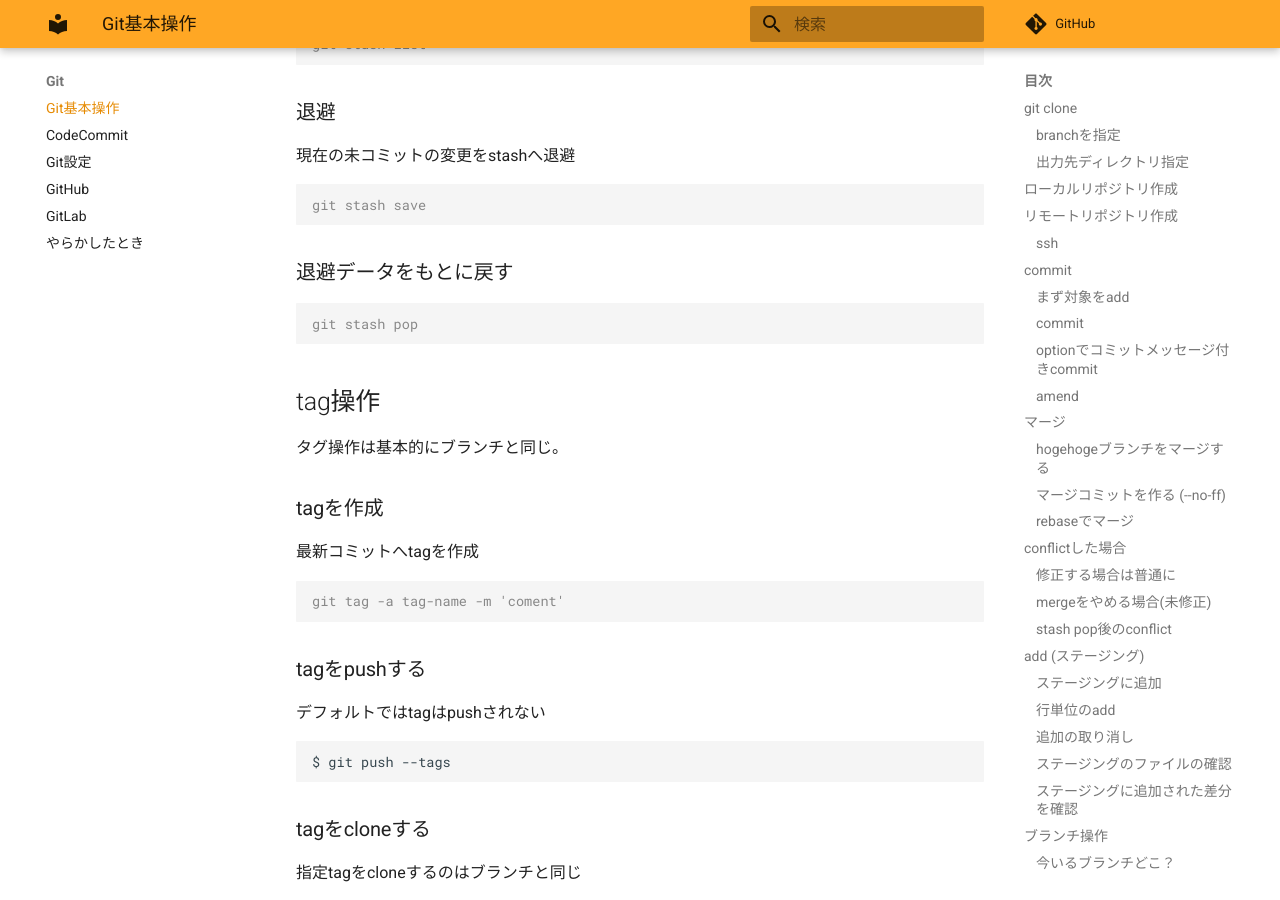
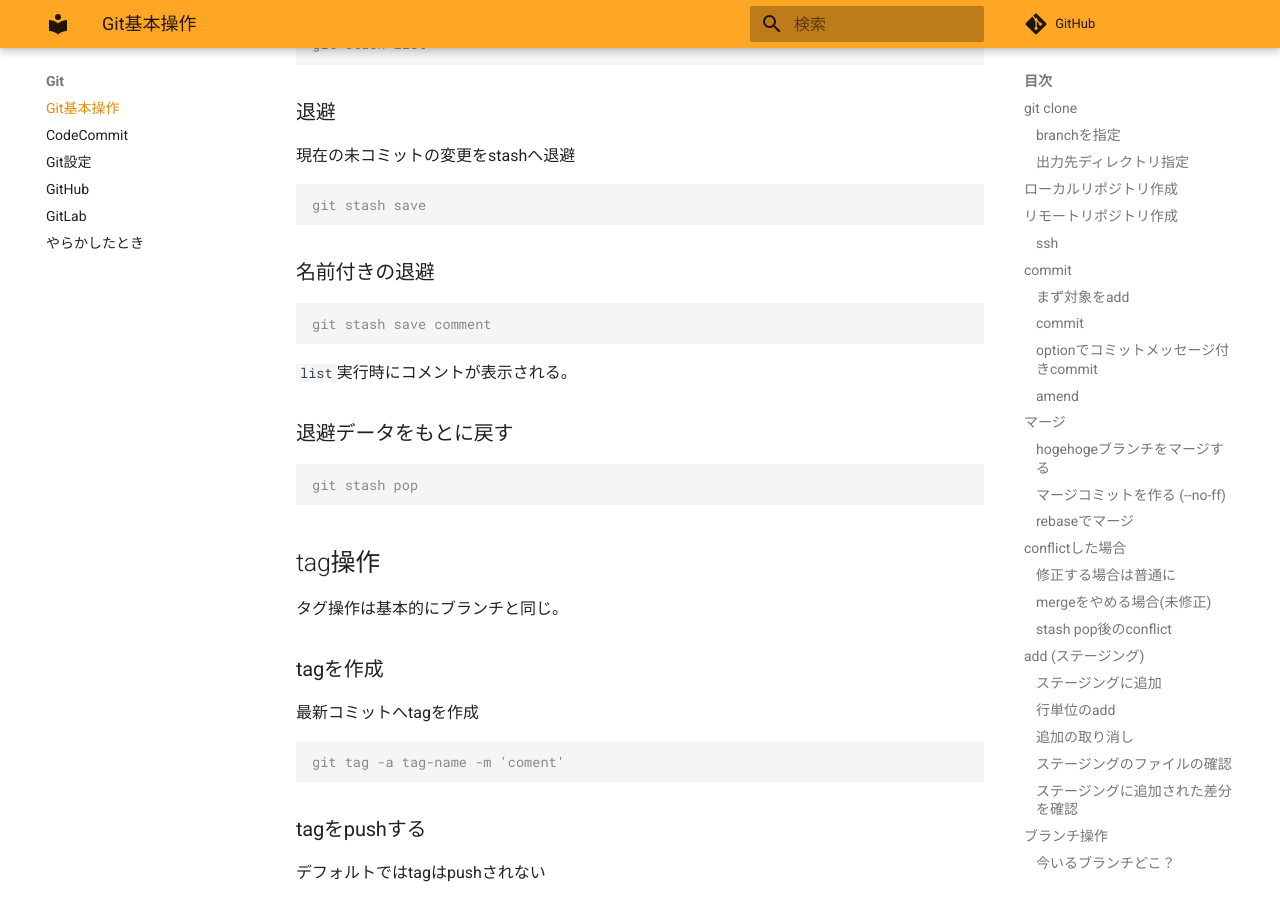
Before and after one commit to zaki-lknr/docs, an MkDocs documentation site: the page built from docs/Git/index.md, in a window 1280 px wide and 900 px high, scrolled down 7931 px. Built offline with MkDocs 1.6.1 and Material for MkDocs 9.7.7, drawn with Linux system fonts in a browser that asks for light colours; comment, search, counter and statistics services are not loaded.

Commit message:
add: git: コメント付きstash save

````diff
--- a/docs/Git/index.md
+++ b/docs/Git/index.md
@@ -393,6 +393,14 @@ git stash list
 git stash save
 ```
 
+### 名前付きの退避
+
+```console
+git stash save comment
+```
+
+`list`実行時にコメントが表示される。
+
 ### 退避データをもとに戻す
 
 ```console
````
